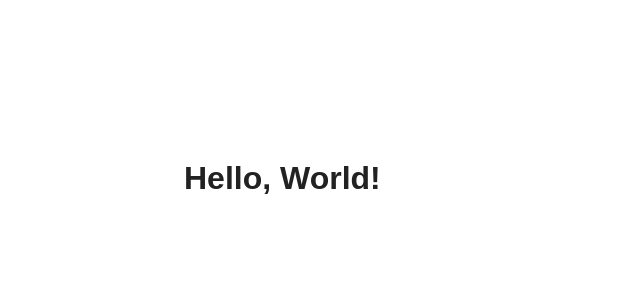
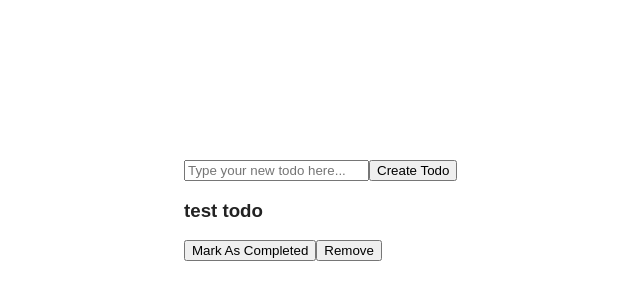
Before and after one commit to nickarocho/react-redux-practice, a React app: page / in a window 1280 px wide. Shown: the part 176-476 px from the top of the page, without its empty margins (160-800 px from the left). Built offline with nearby package versions, Linux system fonts and the light colour scheme.

Commit message:
skeleton Todo app

```diff
--- a/src/App.js
+++ b/src/App.js
@@ -1,9 +1,10 @@
 import React from "react";
+import TodoList from "./todos/TodoList";
 import "./App.css";
 
 const App = () => (
   <div className="App">
-    <h1>Hello, World!</h1>
+    <TodoList />
   </div>
 );
 
--- /dev/null
+++ b/src/todos/NewTodoForm.js
@@ -0,0 +1,21 @@
+import React, { useState } from "react";
+import "./NewTodoForm.css";
+
+const NewTodoForm = () => {
+  const [inputValue, setInputValue] = useState("");
+
+  return (
+    <div className="new-todo-form">
+      <input
+        className="new-todo-input"
+        type="text"
+        placeholder="Type your new todo here..."
+        value={inputValue}
+        onChange={(e) => setInputValue(e.target.value)}
+      />
+      <button className="new-todo-button">Create Todo</button>
+    </div>
+  );
+};
+
+export default NewTodoForm;
--- /dev/null
+++ b/src/todos/TodoList.js
@@ -0,0 +1,15 @@
+import React from "react";
+import NewTodoForm from "./NewTodoForm";
+import TodoListItem from "./TodoListItem";
+import "./TodoList.css";
+
+const TodoList = ({ todos = [{ text: "test todo" }] }) => (
+  <div className="list-wrapper">
+    <NewTodoForm />
+    {todos.map((todo) => (
+      <TodoListItem todo={todo} />
+    ))}
+  </div>
+);
+
+export default TodoList;
--- /dev/null
+++ b/src/todos/TodoListItem.js
@@ -0,0 +1,14 @@
+import React from "react";
+import "./TodoListItem.css";
+
+const TodoListItem = ({ todo }) => (
+  <div className="todo-item-container">
+    <h3>{todo.text}</h3>
+    <div className="buttons-container">
+      <button className="completed-button">Mark As Completed</button>
+      <button className="remove-button">Remove</button>
+    </div>
+  </div>
+);
+
+export default TodoListItem;
```
Also changed, not shown: src/todos/NewTodoForm.css (added), src/todos/TodoList.css (added), src/todos/TodoListItem.css (added).
